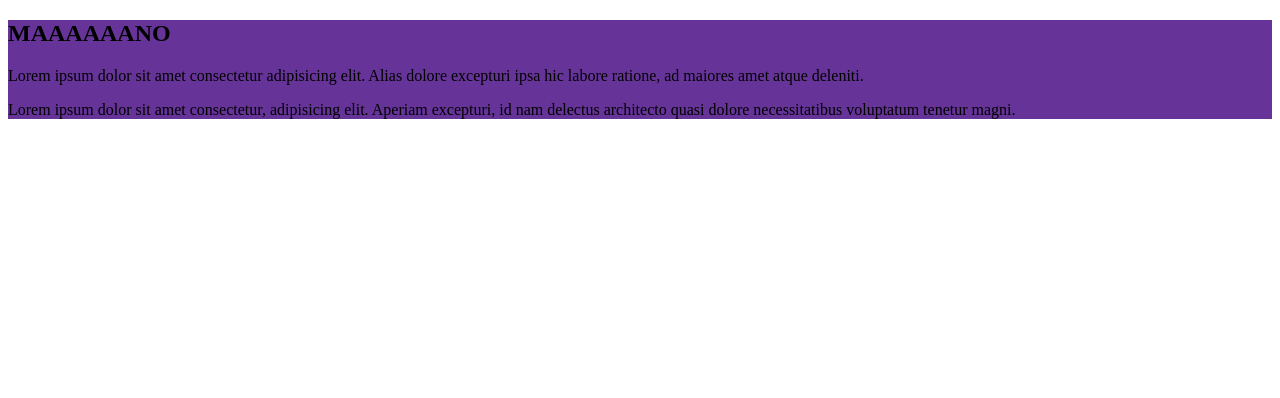
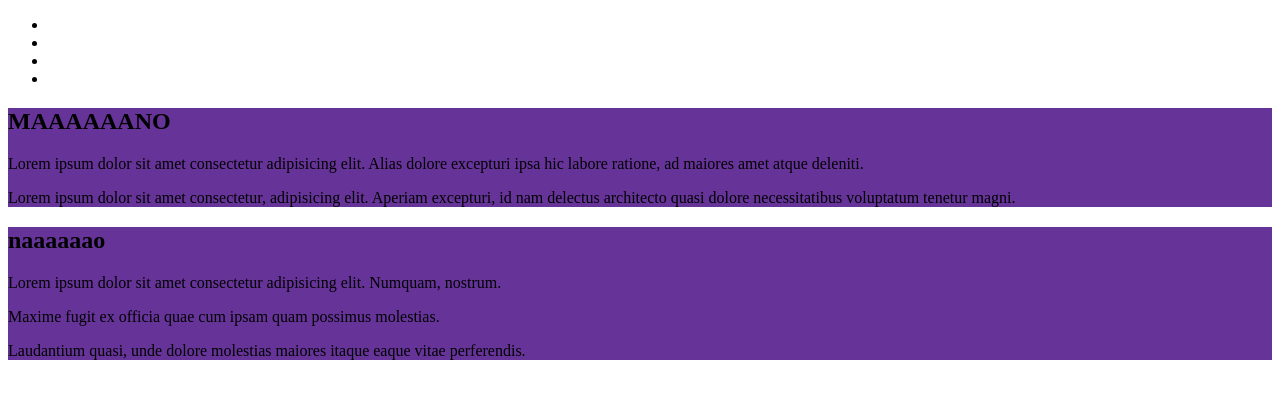
Before and after one commit to Rodrigo-costa85/aula05, a plain HTML site: page index.html in a window 1280 px wide. Drawn offline with Linux system fonts and the light colour scheme.

Commit message:
atualização 3

```diff
--- a/index.html
+++ b/index.html
@@ -12,6 +12,22 @@
 
 <body>
 
+<header>
+    <nav>
+        <ul>
+            <li><a href=""></a></li>
+            <li><a href=""></a></li>
+            <li><a href=""></a></li>
+            <li><a href=""></a></li>
+        </ul>
+    </nav>
+</header>
+
+
+
+
+
+
     <main>
         <section>
             <h2>MAAAAAANO</h2>
@@ -20,7 +36,12 @@
             <p>Lorem ipsum dolor sit amet consectetur, adipisicing elit. Aperiam excepturi, id nam delectus architecto
                 quasi dolore necessitatibus voluptatum tenetur magni.</p>
         </section>
-        <section></section>
+        <section>
+            <h2>naaaaaao</h2>
+            <p>Lorem ipsum dolor sit amet consectetur adipisicing elit. Numquam, nostrum.</p>
+            <p>Maxime fugit ex officia quae cum ipsam quam possimus molestias.</p>
+            <p>Laudantium quasi, unde dolore molestias maiores itaque eaque vitae perferendis.</p>
+        </section>
         <section></section>
         <section></section>
     </main>
```
